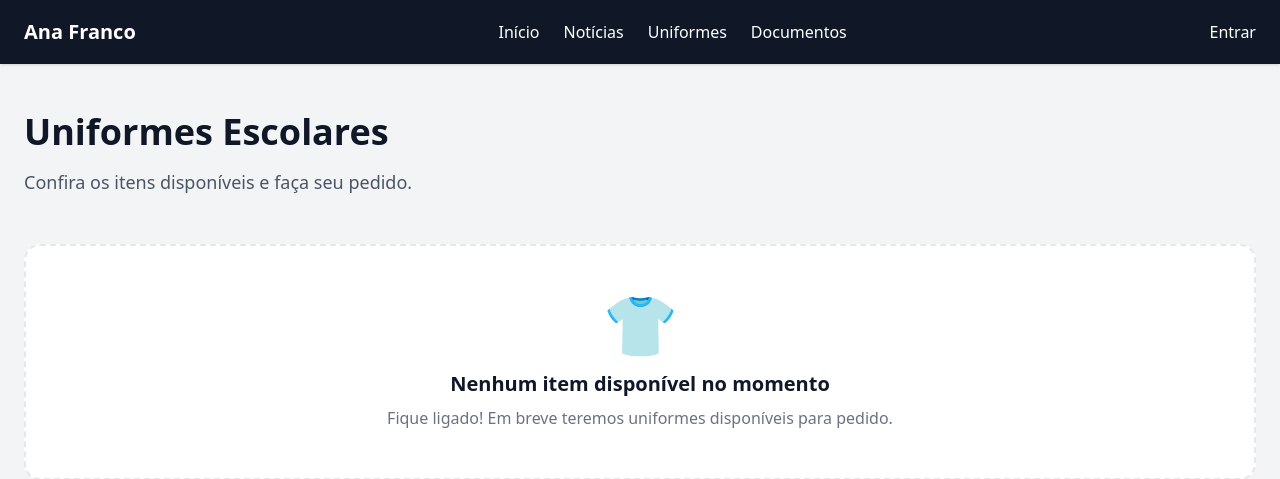
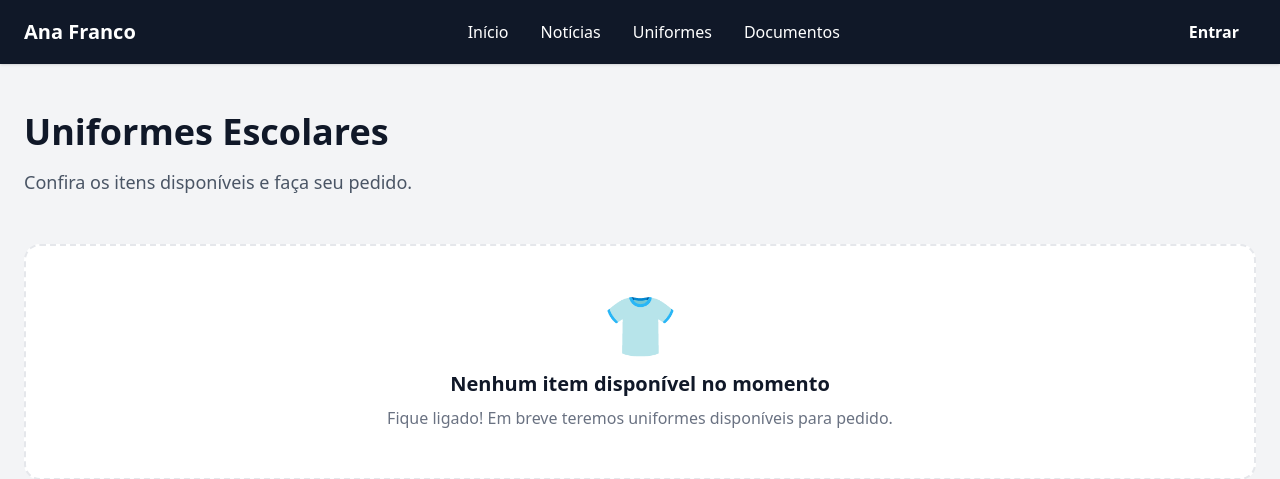
Before and after one commit to HilarioJrx/ana-franco-edu, a Django app: page /uniformes/ in a window 1280 px wide. Shown: the top 479 px of the page. Run offline with Django 5.2, Linux system fonts and the light colour scheme; data that the repository does not hold is empty; some libraries are stand-ins or nearby versions.

Commit message:
feat: implement base template and uniform catalog page with Tailwind styling

```diff
--- a/templates/base.html
+++ b/templates/base.html
@@ -20,27 +20,27 @@
                     Ana Franco
                 </div>
 
-                <button id="menu-button" class="md:hidden text-2xl">☰</button>
+                <button id="menu-button" class="md:hidden text-2xl cursor-pointer hover:text-yellow-300 transition-colors">☰</button>
 
-                <div class="hidden md:flex space-x-6">
-                    <a href="/" class="hover:text-yellow-300">Início</a>
-                    <a href="{% url 'news_list' %}" class="hover:text-yellow-300">Notícias</a>
-                    <a href="{% url 'uniform_catalog' %}" class="hover:text-yellow-300">Uniformes</a>
-                    <a href="{% url 'document_list' %}" class="hover:text-yellow-300">Documentos</a>
+                <div class="hidden md:flex space-x-2 items-center">
+                    <a href="/" class="px-3 py-2 rounded-md font-medium transition-all duration-200 hover:bg-gray-800 hover:text-yellow-300 active:bg-gray-700 active:scale-95 focus:outline-none focus:ring-2 focus:ring-yellow-300">Início</a>
+                    <a href="{% url 'news_list' %}" class="px-3 py-2 rounded-md font-medium transition-all duration-200 hover:bg-gray-800 hover:text-yellow-300 active:bg-gray-700 active:scale-95 focus:outline-none focus:ring-2 focus:ring-yellow-300">Notícias</a>
+                    <a href="{% url 'uniform_catalog' %}" class="px-3 py-2 rounded-md font-medium transition-all duration-200 hover:bg-gray-800 hover:text-yellow-300 active:bg-gray-700 active:scale-95 focus:outline-none focus:ring-2 focus:ring-yellow-300">Uniformes</a>
+                    <a href="{% url 'document_list' %}" class="px-3 py-2 rounded-md font-medium transition-all duration-200 hover:bg-gray-800 hover:text-yellow-300 active:bg-gray-700 active:scale-95 focus:outline-none focus:ring-2 focus:ring-yellow-300">Documentos</a>
                 </div>
 
                 <div class="hidden md:flex space-x-4 items-center">
                     {% if user.is_authenticated %}
                     {% if user.is_staff %}
-                    <a href="/admin" class="bg-gray-700 hover:bg-gray-600 text-white px-3 py-1.5 rounded-lg font-semibold mr-4 transition-colors">Área administrativa</a>
+                    <a href="/admin" class="bg-gray-800 hover:bg-gray-700 active:bg-gray-600 active:scale-95 text-white px-4 py-2 rounded-lg font-semibold transition-all duration-200">Área administrativa</a>
                     {% endif %}
                     <form method="post" action="{% url 'logout' %}">
                         {% csrf_token %}
                         <button type="submit"
-                            class="bg-yellow-400 text-black px-3 py-1 rounded font-semibold">Sair</button>
+                            class="bg-yellow-400 hover:bg-yellow-300 active:bg-yellow-500 active:scale-95 text-black px-4 py-2 rounded-lg font-bold transition-all duration-200 shadow hover:shadow-md cursor-pointer">Sair</button>
                     </form>
                     {% else %}
-                    <a href="/accounts/login/" class="text-white hover:text-yellow-300">Entrar</a>
+                    <a href="/accounts/login/" class="px-4 py-2 rounded-md font-bold transition-all duration-200 hover:bg-gray-800 hover:text-yellow-300 active:bg-gray-700 active:scale-95 border border-transparent hover:border-gray-700">Entrar</a>
                     {% endif %}
                 </div>
 
@@ -50,23 +50,26 @@
     <div id="mobile-menu"
         class="fixed top-0 right-0 h-full w-64 bg-gray-900 text-white transform translate-x-full transition-transform duration-300 z-50">
 
-        <div class="p-8 space-y-6 text-xl">
-            <button id="close-menu" class="text-2xl mb-6">✕</button>
-            <a href="/" class="block">Início</a>
-            <a href="{% url 'news_list' %}" class="block">Notícias</a>
-            <a href="{% url 'uniform_catalog' %}" class="block">Uniformes</a>
-            <a href="{% url 'document_list' %}" class="block">Documentos</a>
+        <div class="p-8 space-y-2 text-xl font-medium">
+            <button id="close-menu" class="text-3xl mb-8 hover:text-yellow-300 active:scale-90 transition-all p-2 -ml-2 cursor-pointer">✕</button>
+            <a href="/" class="block px-4 py-3 rounded-xl transition-all duration-200 hover:bg-gray-800 hover:text-yellow-300 active:bg-gray-700 active:scale-95">Início</a>
+            <a href="{% url 'news_list' %}" class="block px-4 py-3 rounded-xl transition-all duration-200 hover:bg-gray-800 hover:text-yellow-300 active:bg-gray-700 active:scale-95">Notícias</a>
+            <a href="{% url 'uniform_catalog' %}" class="block px-4 py-3 rounded-xl transition-all duration-200 hover:bg-gray-800 hover:text-yellow-300 active:bg-gray-700 active:scale-95">Uniformes</a>
+            <a href="{% url 'document_list' %}" class="block px-4 py-3 rounded-xl transition-all duration-200 hover:bg-gray-800 hover:text-yellow-300 active:bg-gray-700 active:scale-95">Documentos</a>
+
+            <div class="pt-6 mt-6 border-t border-gray-800 space-y-3">
                 {% if user.is_authenticated %}
                 {% if user.is_staff %}
-            <a href="/admin" class="block w-full text-center bg-gray-800 hover:bg-gray-700 py-3 rounded-xl font-bold transition-colors">Área administrativa</a>
+                <a href="/admin" class="block w-full text-center bg-gray-800 hover:bg-gray-700 active:bg-gray-600 active:scale-95 py-3 rounded-xl font-bold transition-all duration-200">Área administrativa</a>
                 {% endif %}
                 <form method="post" action="/accounts/logout/" class="block">
                     {% csrf_token %}
-                <button type="submit" class="w-full text-left">Sair</button>
+                    <button type="submit" class="w-full text-center bg-red-500 hover:bg-red-400 active:bg-red-600 active:scale-95 text-white py-3 rounded-xl font-bold transition-all duration-200 shadow-lg cursor-pointer">Sair</button>
                 </form>
                 {% else %}
-            <a href="/accounts/login/" class="block">Entrar</a>
+                <a href="/accounts/login/" class="block text-center bg-yellow-400 hover:bg-yellow-300 active:bg-yellow-500 active:scale-95 text-black py-3 rounded-xl font-bold transition-all duration-200 shadow-lg">Entrar</a>
                 {% endif %}
+            </div>
         </div>
     </div>
     <main>
--- a/templates/core/uniform_catalog.html
+++ b/templates/core/uniform_catalog.html
@@ -14,7 +14,7 @@
             <p class="text-lg text-gray-600">Confira os itens disponíveis e faça seu pedido.</p>
         </div>
         {% if is_aluno %}
-        <a href="{% url 'my_orders' %}" class="bg-white border border-gray-200 text-gray-700 hover:bg-gray-50 shadow-sm px-6 py-3 rounded-xl font-bold flex items-center gap-2 transition-colors">
+        <a href="{% url 'my_orders' %}" class="bg-white border border-gray-200 text-gray-700 hover:bg-gray-100 hover:border-gray-300 hover:shadow active:bg-gray-200 active:scale-95 shadow-sm px-6 py-3 rounded-xl font-bold flex items-center gap-2 transition-all duration-200 focus:outline-none focus:ring-2 focus:ring-yellow-400 cursor-pointer">
             📦 Meus Pedidos
         </a>
         {% endif %}
```
Also changed, not shown: theme/static/css/dist/styles.css. Lines whose indentation alone changed are shown as unchanged.
